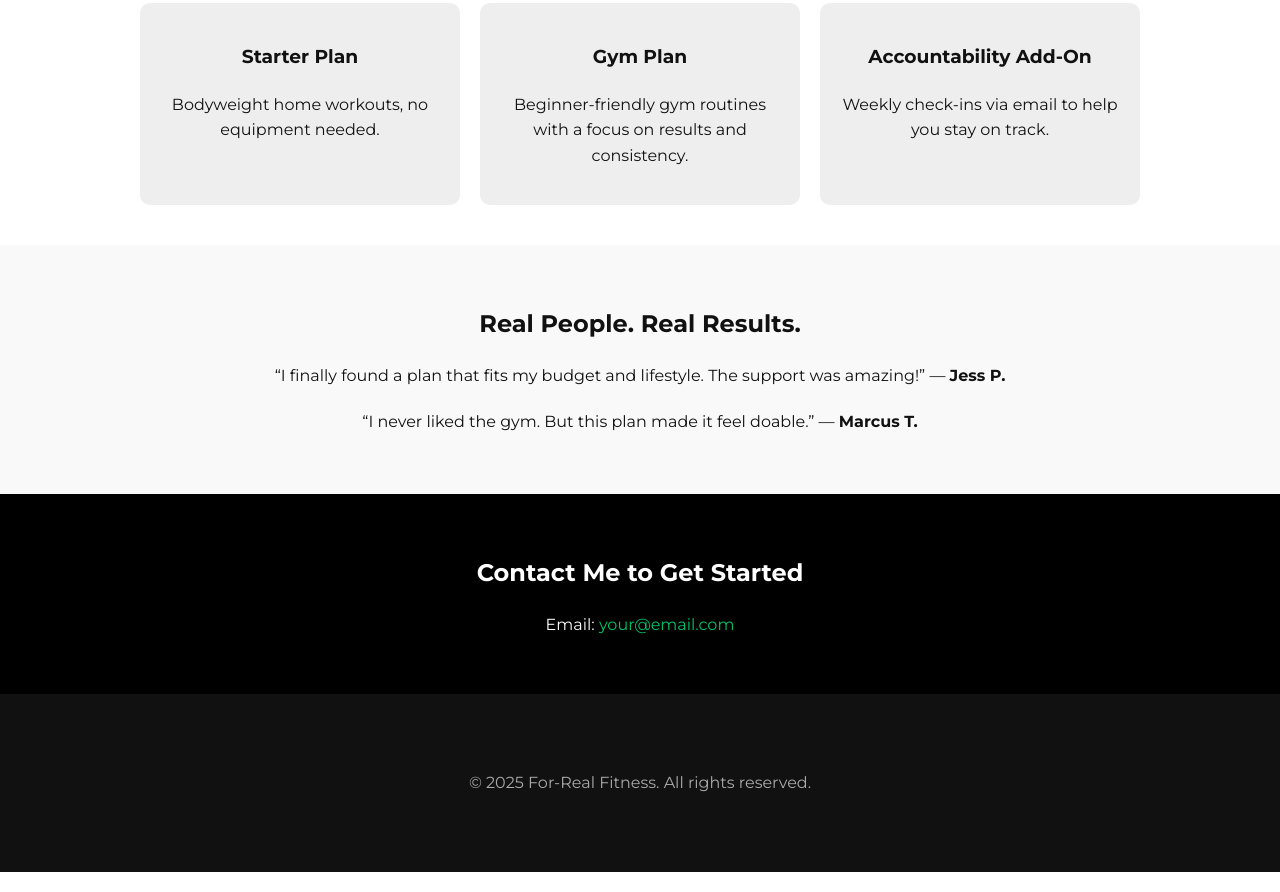
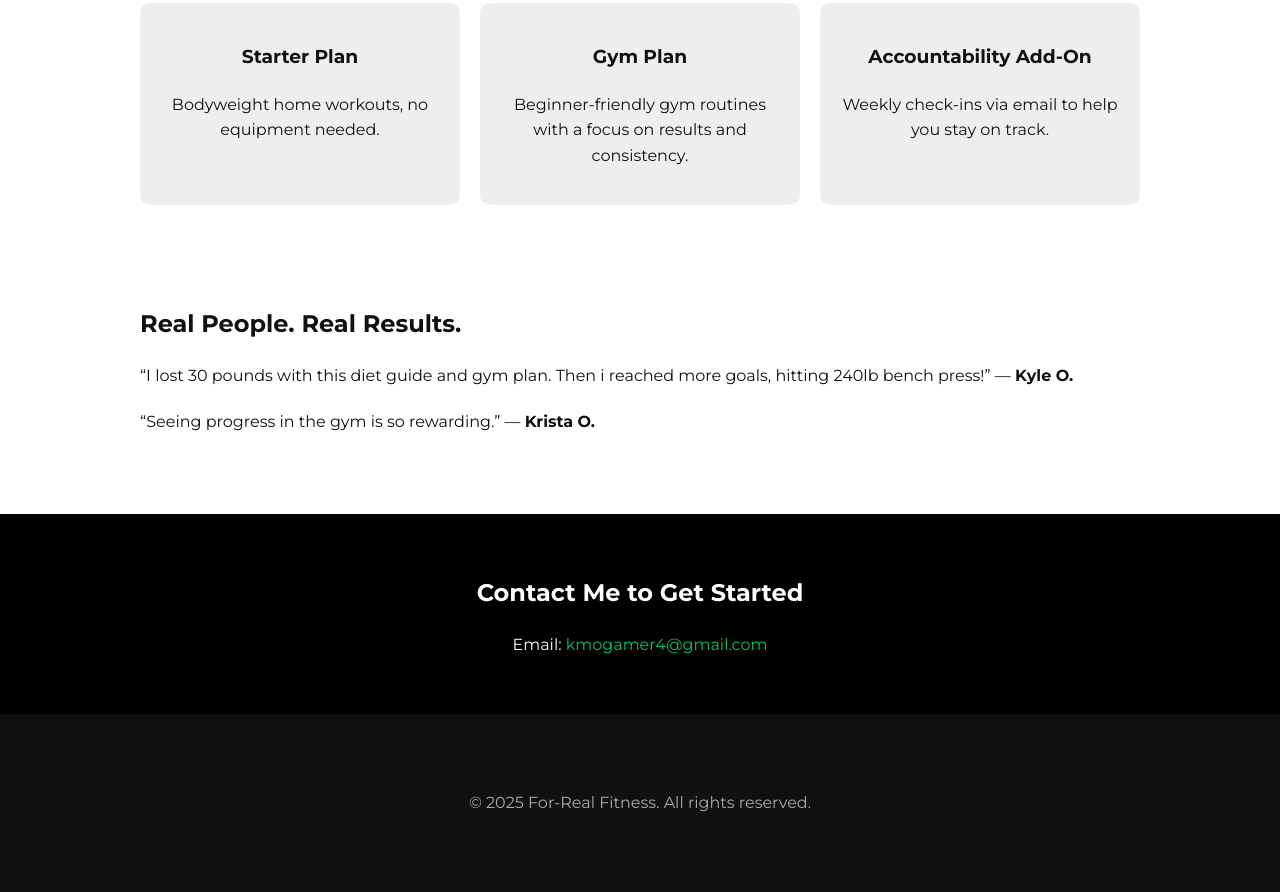
Before and after one commit to Fit-cpu/For-Real-Fitness, a plain HTML site: page index.html in a window 1280 px wide. Shown: the part 869-1761 px from the top of the page. Drawn offline with Linux system fonts and the light colour scheme.

Commit message:
Update index.html

```diff
--- a/index.html
+++ b/index.html
@@ -43,14 +43,14 @@
     </div>
   </section>
 
-  <section class="testimonials">
+  <section class="testimonial">
     <div class="container">
       <h2>Real People. Real Results.</h2>
       <div class="testimonial">
-        <p>“I finally found a plan that fits my budget and lifestyle. The support was amazing!” — <strong>Jess P.</strong></p>
+        <p>“I lost 30 pounds with this diet guide and gym plan. Then i reached more goals, hitting 240lb bench press!” — <strong>Kyle O.</strong></p>
       </div>
       <div class="testimonial">
-        <p>“I never liked the gym. But this plan made it feel doable.” — <strong>Marcus T.</strong></p>
+        <p>“Seeing progress in the gym is so rewarding.” — <strong>Krista O.</strong></p>
       </div>
     </div>
   </section>
@@ -58,7 +58,7 @@
   <section class="contact" id="contact">
     <div class="container">
       <h2>Contact Me to Get Started</h2>
-      <p>Email: <a href="mailto:your@email.com">your@email.com</a></p>
+      <p>Email: <a href="mailto:kmogamer4@gmail.com">kmogamer4@gmail.com</a></p>
     </div>
   </section>
 
```
